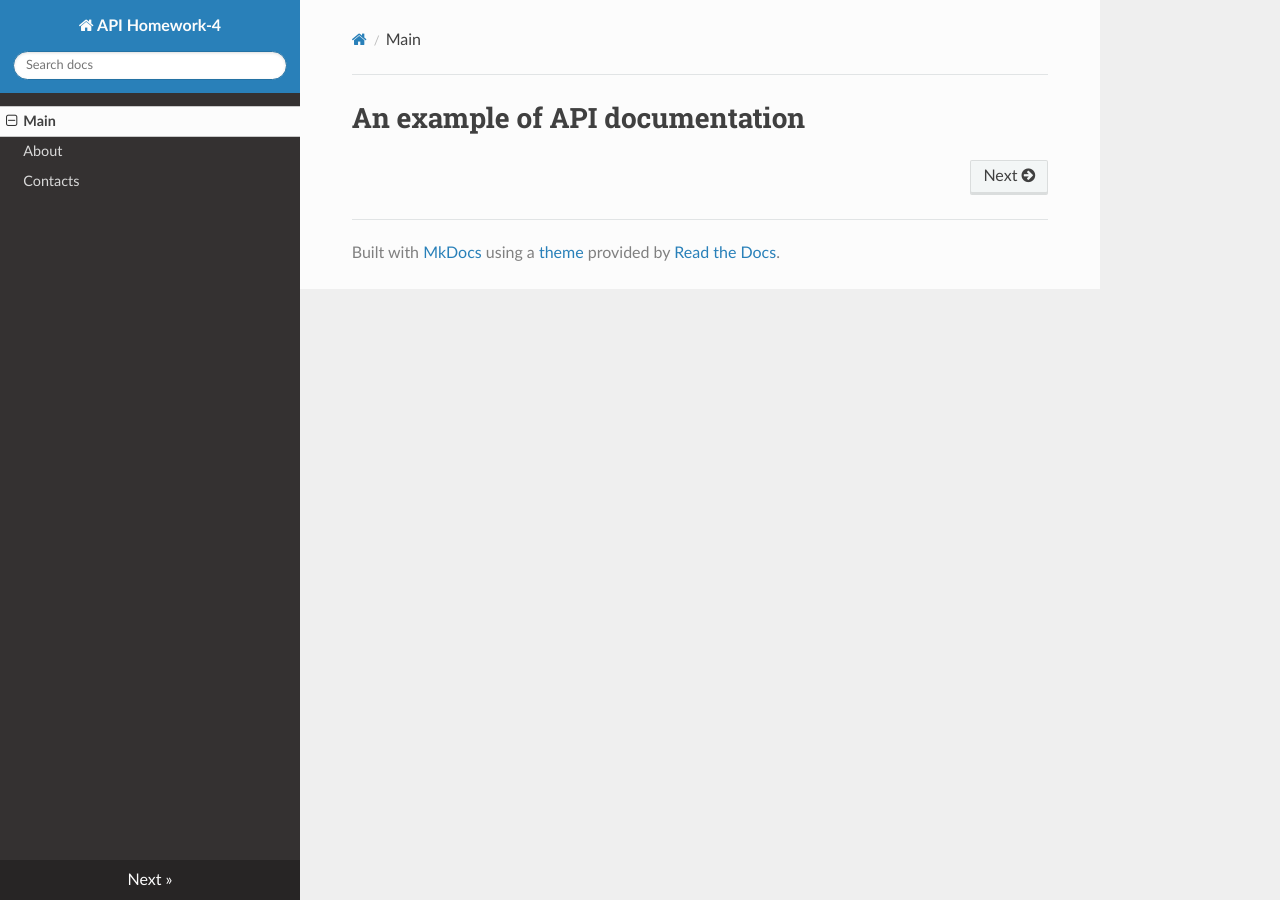
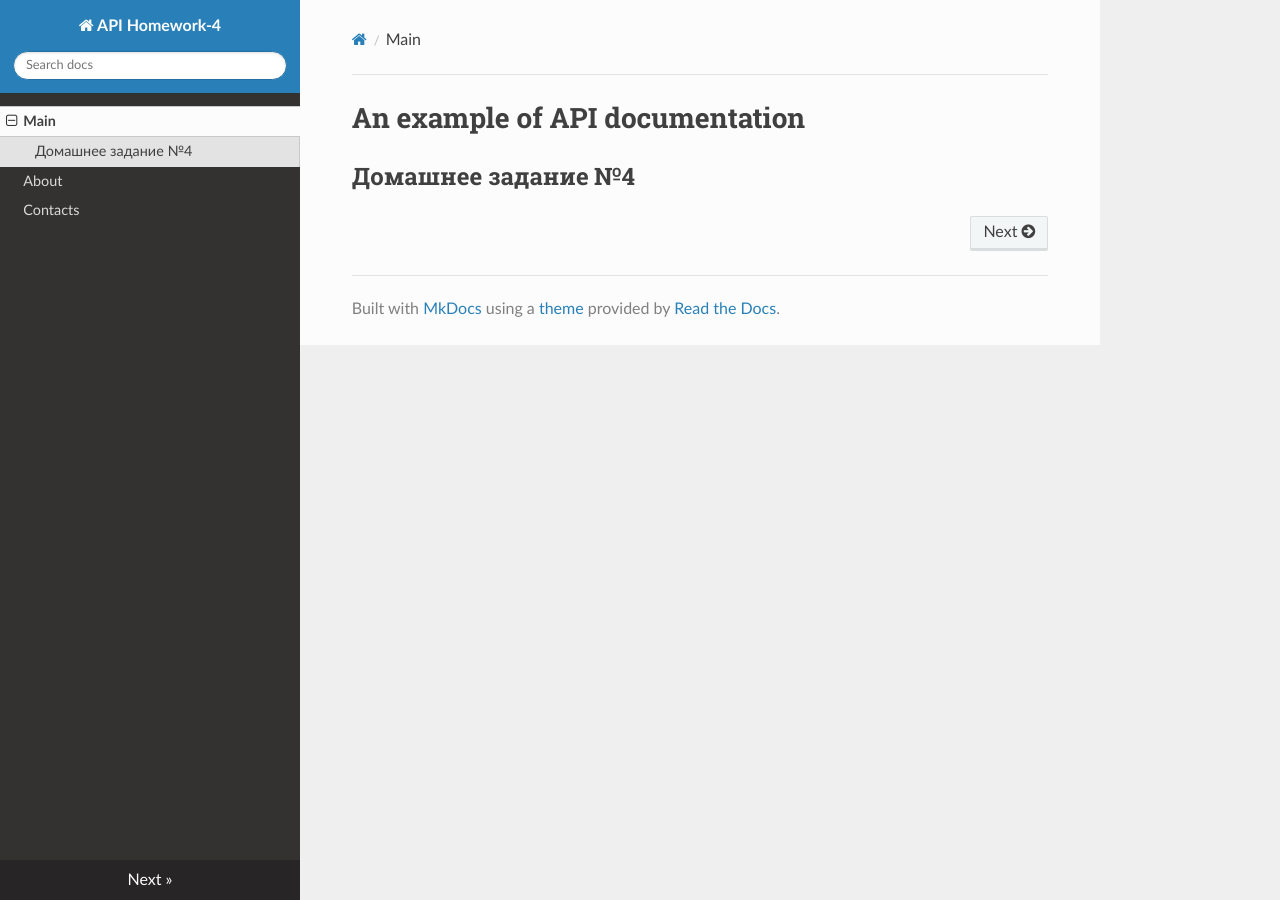
Before and after one commit to wldrnt/Homework, an MkDocs documentation site: the page built from docs/index.md, in a window 1280 px wide. Built offline with MkDocs 1.6.1, drawn with Linux system fonts in a browser that asks for light colours; nearby versions of some CDN libraries.

Commit message:
Update index.md

```diff
--- a/docs/index.md
+++ b/docs/index.md
@@ -1 +1,3 @@
 # An example of API documentation
+
+## Домашнее задание №4
```
